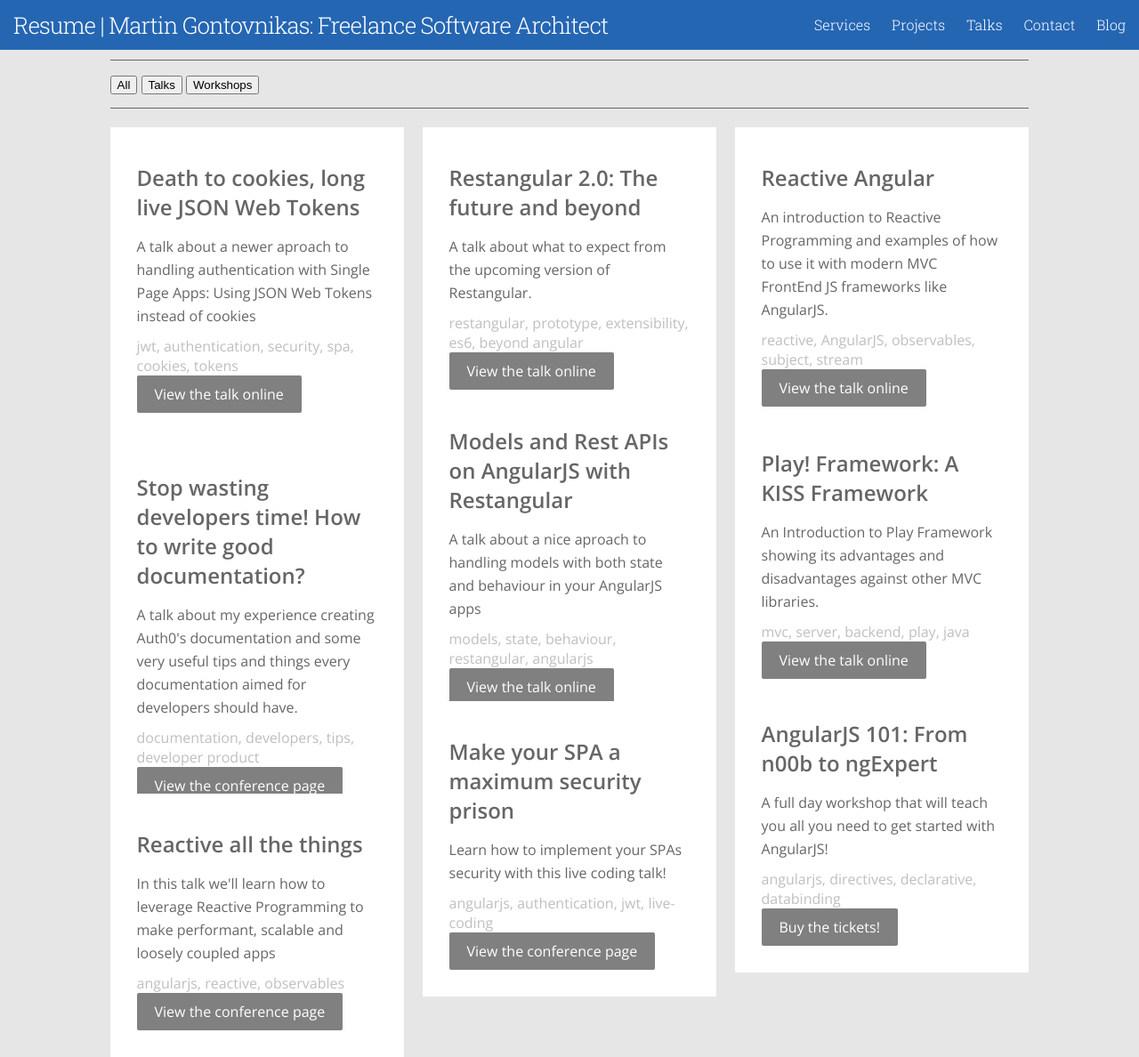
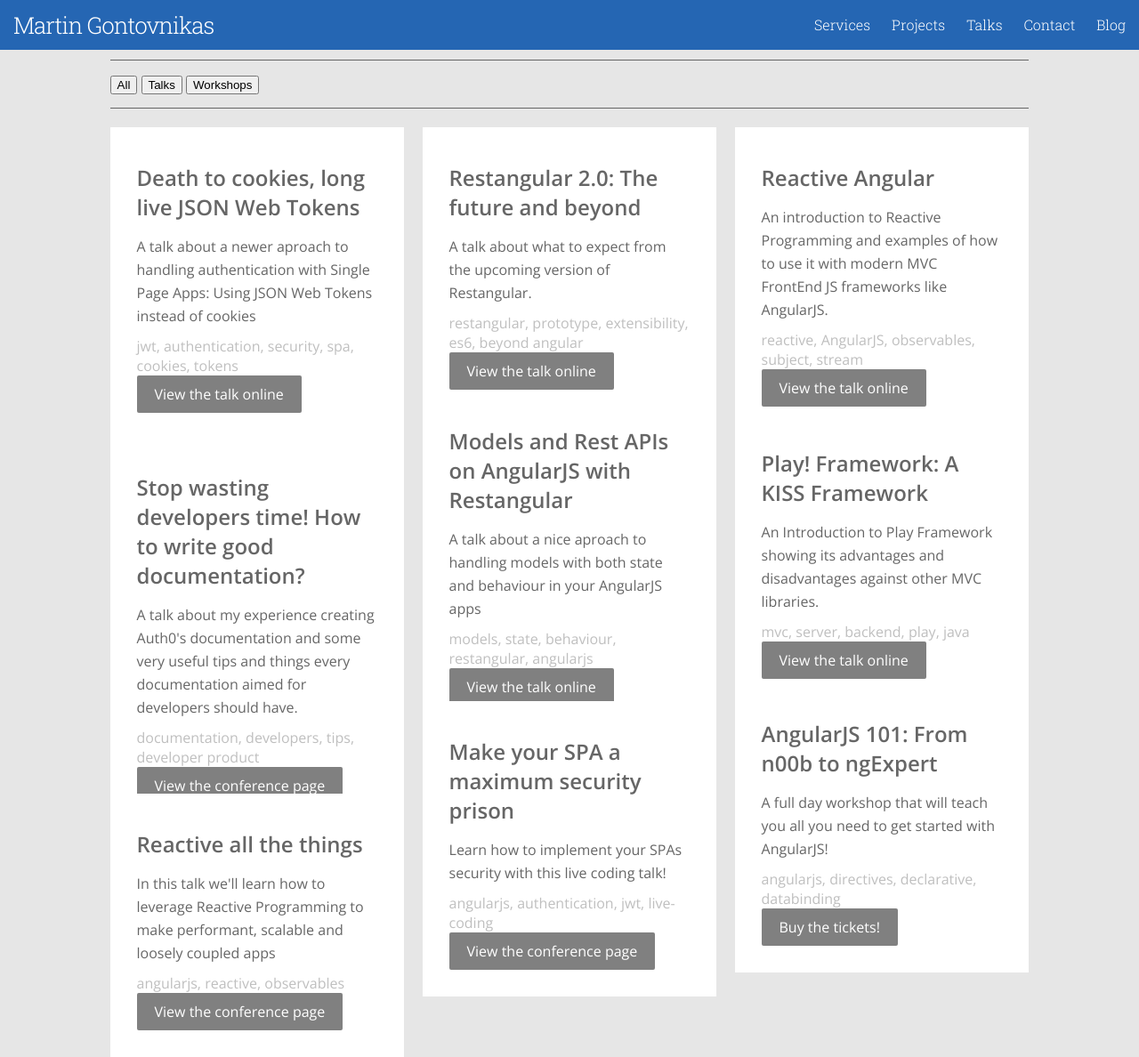
Before and after one commit to mgonto/gon.to-old, a Jekyll site: the page built from talks.html, in a window 1280 px wide. Shown: the whole page at 89% size. Built offline with Jekyll 4.4.1, drawn with Linux system fonts in a browser that asks for light colours; nearby versions of some CDN libraries; Markdown is read by kramdown in place of the engine named in the settings.

Commit message:
Changed blog title

```diff
--- a/_config.yml
+++ b/_config.yml
@@ -1,5 +1,5 @@
 # Site settings
-title: 'Resume | Martin Gontovnikas: Freelance Software Architect'
+title: 'Martin Gontovnikas'
 email: martin@gon.to
 description: 'This is the Resume and Portfolio of Martin Gontovnikas (@mgonto): A software engineer currently working with Javascript, Node, AngularJS, Scala and Akka.'
 baseurl: "/gon.to" # the subpath of your site, e.g. /blog/
```
